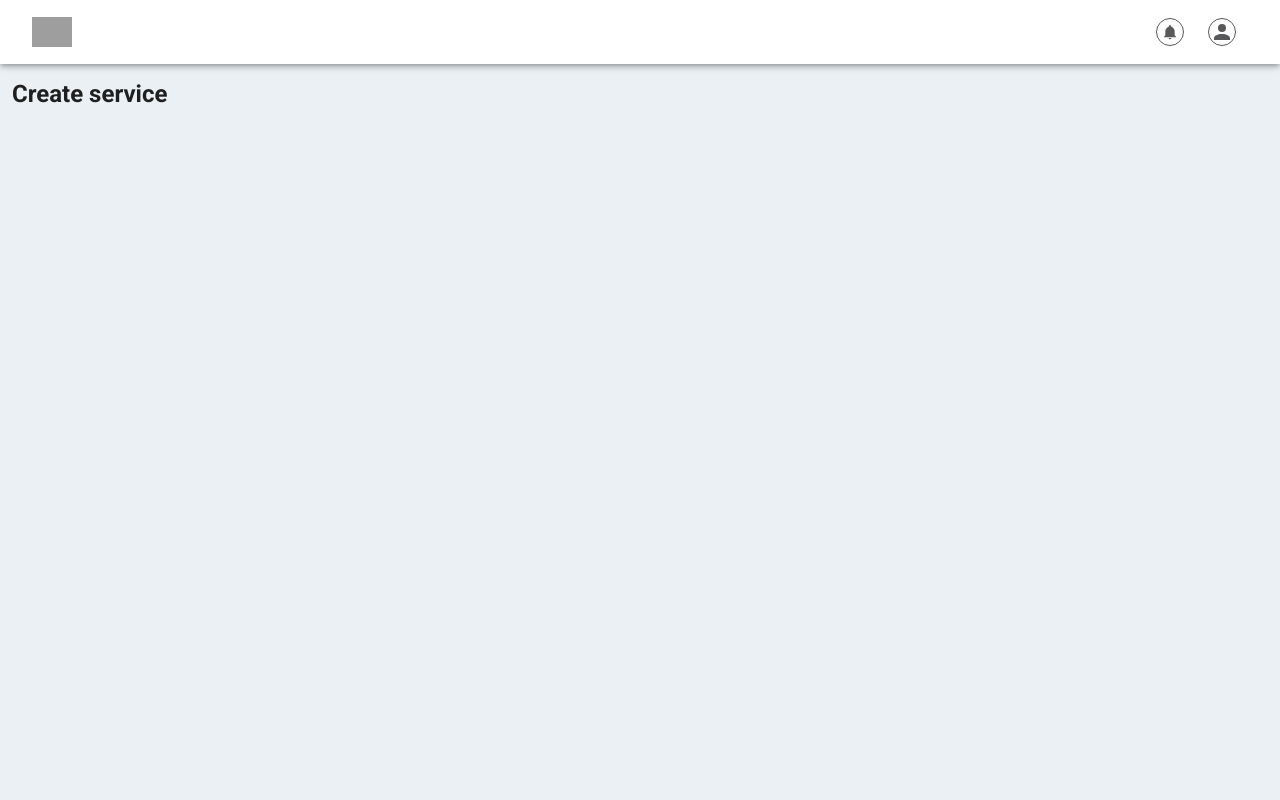
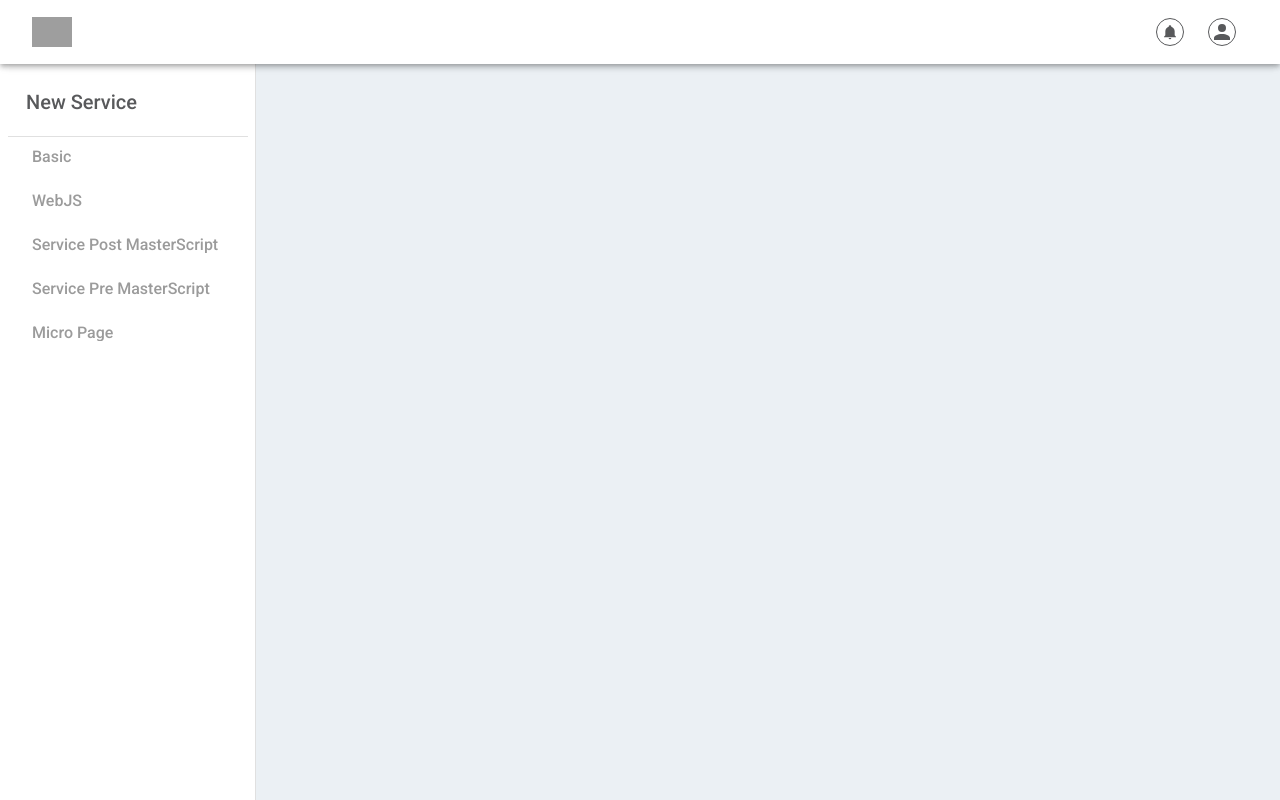
Before and after one commit to NornirAS/synx-domain-client, a Vue app: page /create-service in a window 1280 px wide. Built offline with nearby package versions, Linux system fonts and the light colour scheme; grey boxes are pictures that could not be loaded.

Commit message:
Created light sidebar

```diff
--- a/src/components/DarkSidebar.vue
+++ b/src/components/DarkSidebar.vue
@@ -49,9 +49,3 @@ export default {
   }
 };
 </script>
-
-<style>
-#app > div > aside {
-  padding-top: 64px;
-}
-</style>
--- /dev/null
+++ b/src/components/LightSidebar.vue
@@ -0,0 +1,64 @@
+<template>
+  <v-navigation-drawer
+    v-model="drawer"
+    :color="mainBgColor"
+    light
+    absolute
+    permament
+  >
+    <v-list dense nav class="py-0">
+      <v-list-item two-line>
+        <v-list-item-content>
+          <v-list-item-title :style="headerStyle">
+            New Service
+          </v-list-item-title>
+        </v-list-item-content>
+      </v-list-item>
+
+      <v-divider></v-divider>
+
+      <v-list-item v-for="item in items" :key="item.title" :to="item.path" link>
+        <v-list-item-content>
+          <v-list-item-title :style="listItemStyle">{{
+            item.title
+          }}</v-list-item-title>
+        </v-list-item-content>
+      </v-list-item>
+    </v-list>
+  </v-navigation-drawer>
+</template>
+
+<script>
+export default {
+  data() {
+    return {
+      drawer: true,
+      items: [
+        { title: "Basic", path: "/" },
+        { title: "WebJS", path: "/" },
+        { title: "Service Post MasterScript", path: "/" },
+        { title: "Service Pre MasterScript", path: "/" },
+        { title: "Micro Page", path: "/" }
+      ],
+      mainBgColor: "white",
+      headerStyle: {
+        fontSize: "20px",
+        color: "#58595b",
+        paddingLeft: "0.5em"
+      },
+      listItemStyle: {
+        fontSize: "16px",
+        color: "#9b9b9b",
+        paddingLeft: "1em"
+      },
+      permanent: true
+    };
+  }
+};
+</script>
+
+<style scope>
+#app > div > main > div > div > div > aside {
+  padding-top: 0.5em;
+}
+</style>
--- a/src/views/CreateService.vue
+++ b/src/views/CreateService.vue
@@ -1,6 +1,14 @@
 <template>
   <div>
-    <h2>Create service</h2>
-
+    <LightSidebar />
   </div>
 </template>
+
+<script>
+import LightSidebar from "../components/LightSidebar.vue";
+export default {
+  components: {
+    LightSidebar
+  }
+};
+</script>
```
